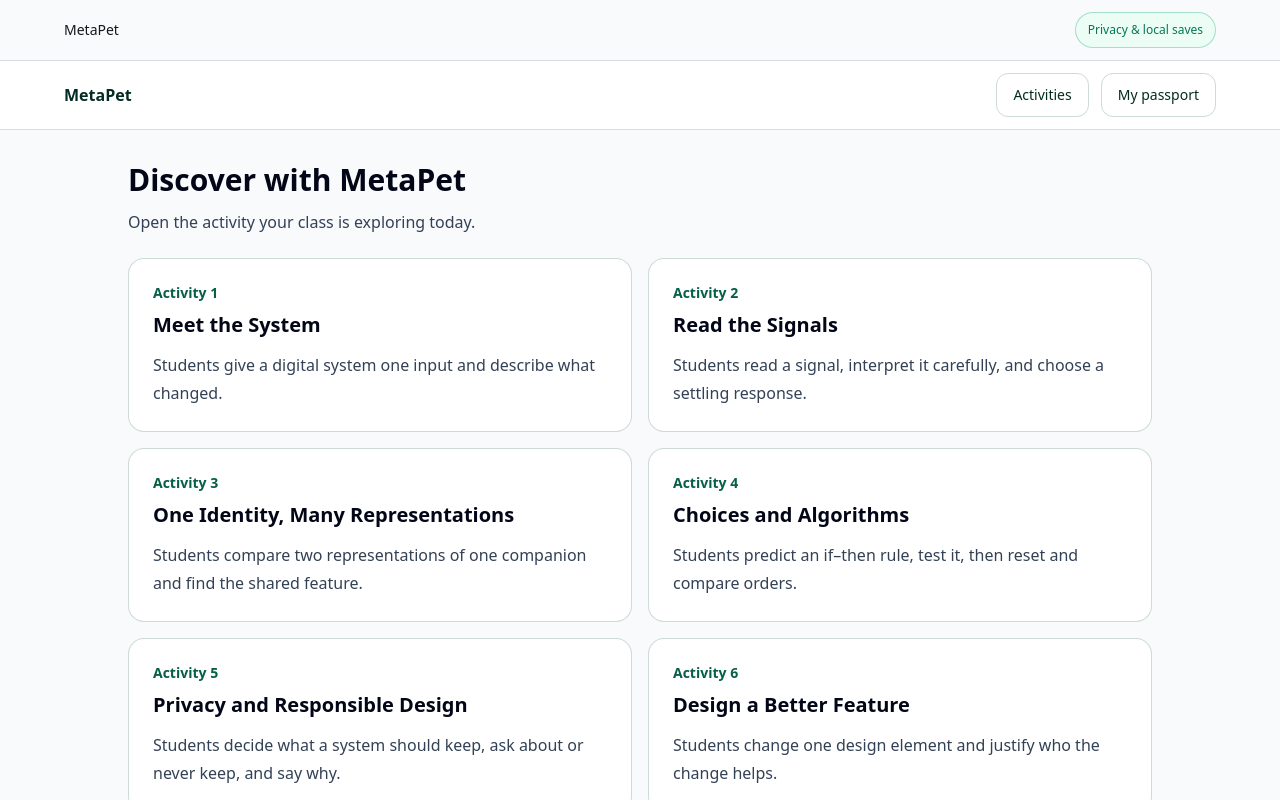
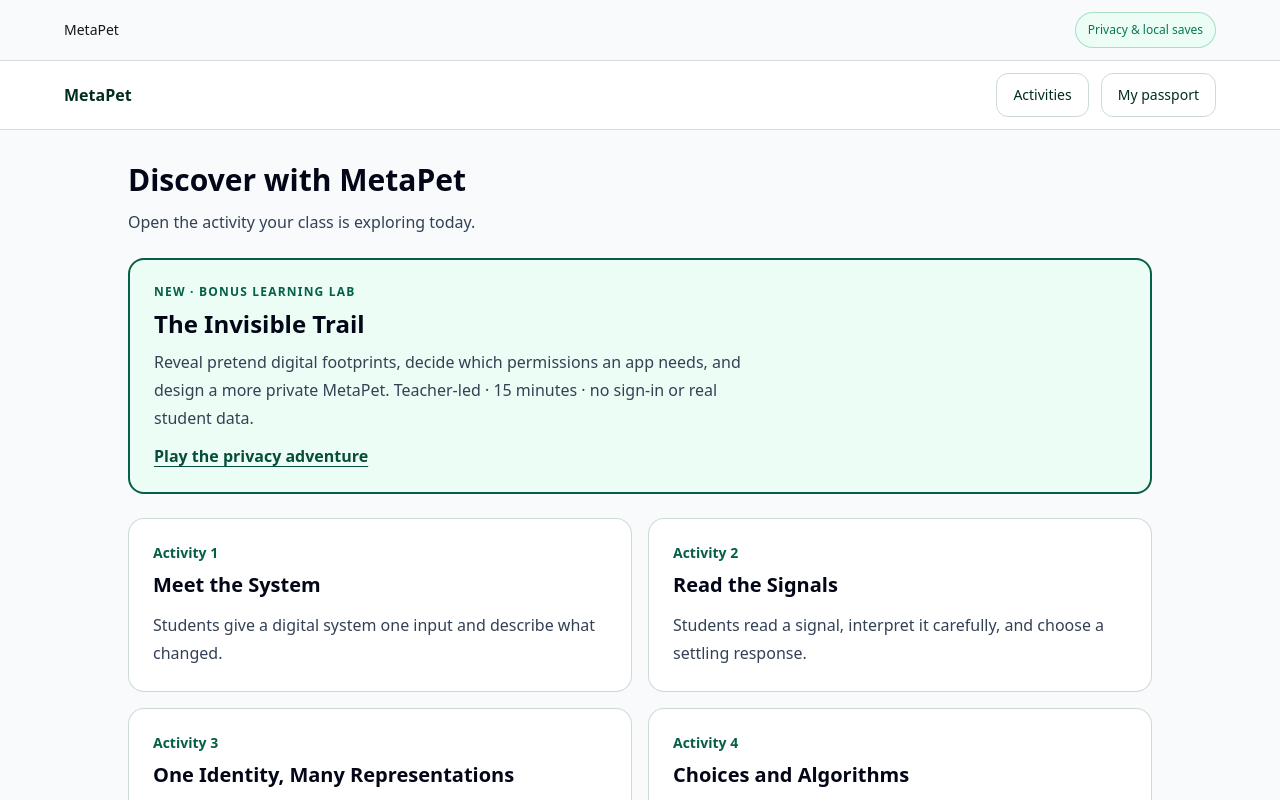
Before and after one commit to Blackcockatoo/bss, a Next.js app: page /schools/field/play in a window 1280 px wide. Shown: the top 800 px of the page. Built offline with nearby package versions, Linux system fonts and the light colour scheme; no server answers.

Commit message:
Link privacy lab from Field Mode student activities

```diff
--- a/src/app/schools/field/play/page.tsx
+++ b/src/app/schools/field/play/page.tsx
@@ -10,6 +10,13 @@ export default function FieldActivitiesPage() {
     <div className="mx-auto max-w-5xl">
       <h1 className="text-3xl font-semibold">Discover with MetaPet</h1>
       <p className="mt-3 text-base text-slate-700">Open the activity your class is exploring today.</p>
+      <a href="/schools/field/play/invisible-trail"
+        className="mt-6 block rounded-2xl border-2 border-emerald-800 bg-emerald-50 p-6 text-slate-950 hover:bg-emerald-100 focus-visible:outline focus-visible:outline-2 focus-visible:outline-emerald-800">
+        <p className="text-xs font-bold uppercase tracking-widest text-emerald-800">New · Bonus learning lab</p>
+        <h2 className="mt-2 text-2xl font-bold">The Invisible Trail</h2>
+        <p className="mt-2 leading-7 text-slate-700">Reveal pretend digital footprints, decide which permissions an app needs, and design a more private MetaPet. Teacher-led · 15 minutes · no sign-in or real student data.</p>
+        <span className="mt-3 inline-block font-semibold text-emerald-900 underline underline-offset-4">Play the privacy adventure</span>
+      </a>
       <div className="mt-6 grid gap-4 sm:grid-cols-2">
         {LESSON_DEFINITIONS.map((lesson) => <a key={lesson.id} href={FIELD_PLAY_HOME + "/" + lesson.slug}
           className="rounded-2xl border border-emerald-900/20 bg-white p-6 hover:border-emerald-800 focus-visible:outline focus-visible:outline-2 focus-visible:outline-emerald-800">
```
